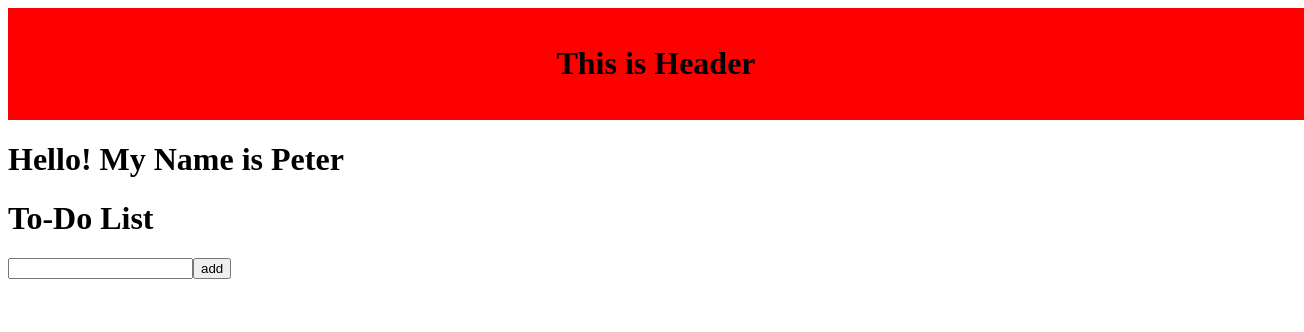
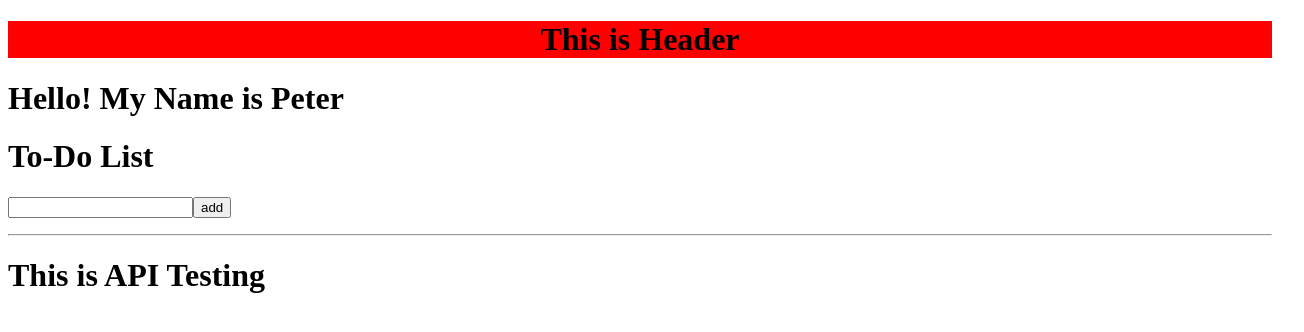
Before and after one commit to hao0609/react-project, a React (Vite) app: page / in a window 1280 px wide. Shown: the top 332 px of the page, 1304 px wide, since content can reach past the window. Built offline with nearby package versions, Linux system fonts and the light colour scheme.

Commit message:
嘗試透過 "fetch" 呼叫 API 在 useEffect

```diff
--- a/package.json
+++ b/package.json
@@ -10,6 +10,7 @@
     "preview": "vite preview"
   },
   "dependencies": {
+    "axios": "^1.9.0",
     "react": "^19.1.0",
     "react-dom": "^19.1.0"
   },
--- a/src/App.jsx
+++ b/src/App.jsx
@@ -1,49 +1,48 @@
 
-import { useState,useEffect } from "react";
+import { useState } from "react";
 import Header from './component/Header.jsx'
 import TaskList from './component/TaskList.jsx'
-
+import Api from './component/Api.jsx'
 
 
 function App() {
 
-// 如果是儲存資料用途，Vue 的 ref 對應 React 的 useState
-// 用 useState 宣告變數以及值變更的 callback function
+  const name = 'Peter'
 
-// EX: const [value,NewValue]= useState(0)
+  // 如果是儲存資料用途，Vue 的 ref 對應 React 的 useState
+  // 用 useState 宣告變數以及值變更的 callback function
 
+  // EX: const [value,NewValue]= useState(0)
+
+  // task 為 工作項目 newTask 為更新 task 的方法
   const [task,newTask] = useState('')
-  const name = 'Peter'
+
+  // taskList 為 工作項目列表 newTaskList 為更新 taskList 的方法
   const [taskList,newTaskList]=useState([])
 
+  // input 輸入框內容變更時更新 task 的值
   const Change = (e) =>{
     newTask(e.target.value)
   }
 
-
+  // 添加 task 至 tasklist
   const add_list = () =>{
+    // 若 task 不等於空字串時才添加
     if (task !== '') {
       newTaskList([...taskList,task])
     }
-
+    // 清空 task (輸入框內容)
+    newTask('')
   }
 
+  // 刪除 task 並更新 tasklist (提供 delete_task 方法 props 給 TaskList 子組件)
+  // index 來自 TaskList 子組件所點擊的該 task 項目 index 值
   const delete_task = (index)=>{
-    console.log(index);
-
+    // 利用 filter 篩選回傳不是 該 index 值的新陣列
+    let setNewTaskList = taskList.filter((_,i)=>i !== index)
+    // 更新新陣列
+    newTaskList(setNewTaskList)
   }
-
-  // React 的生命週期 useEffect
-  // useEffect (()=>{},[])
-  // 若後方為空陣列，代表組件掛載時會執行一次 (等於 VUE onMounted)
-  // 若後方為陣列裡放偵測的資料，組件掛載時會執行一次，資料變動時會再次執行
-  // (類似 VUE watch，但 watch 預設組件掛載時不會執行一次)
-  // ex:  useEffect(() => {function}, [value1,value2])，只要其中一筆資料變動就會執行
-
-  // useEffect(()=>{
-  //   console.log(taskList);
-
-  // },[taskList])
 
 
   return (
@@ -55,9 +54,11 @@ function App() {
         <input type="text" value={task} onChange={Change}/>
 
         <button onClick={add_list}>add</button>
+        {/* props 提供 taskList (task陣列清單) 跟 delete_task(刪除 task 方法) 給 TaskList子組件 */}
         <TaskList  taskList={taskList} delete_task={delete_task}/>
-   </>
-
+        <hr />
+        <Api/>
+    </>
 
   )
 }
--- a/src/assets/CSS/header.css
+++ b/src/assets/CSS/header.css
@@ -1,6 +1,5 @@
 header{
     width: 100%;
-    padding: 1rem;
     background-color: #ff0000;
     text-align: center;
 }
--- /dev/null
+++ b/src/component/Api.jsx
@@ -0,0 +1,52 @@
+import { useEffect } from "react";
+import axios from "axios"
+
+const Api = () => {
+
+ const getUserData = () =>{
+
+    // fetch 寫法
+    /*
+        fetch("https://jsonplaceholder.typicode.com/user")
+        .then((response)=>{
+            if (!response.ok) {
+                throw new Error(`HTTP 錯誤：${response.status}`)
+            }
+            return response.json()
+        })
+        .then((data)=>{
+            console.log(data);
+        })
+        .catch((error)=>{
+            console.error(error);
+        })
+    */
+
+
+
+ }
+
+ useEffect(getUserData,[])
+
+ return(
+    <>
+        <h1> This is API Testing</h1>
+
+    </>
+ )
+}
+
+export default Api
+
+
+// React 的生命週期 useEffect
+// useEffect (()=>{},[])
+// 若後方為空陣列，代表組件掛載時會執行一次 (等於 VUE onMounted)
+// 若後方為陣列裡放偵測的資料，組件掛載時會執行一次，資料變動時會再次執行
+// (類似 VUE watch，但 watch 預設組件掛載時不會執行一次)
+// ex:  useEffect(() => {function}, [value1,value2])，只要其中一筆資料變動就會執行
+
+// useEffect(()=>{
+//   console.log(taskList);
+
+// },[taskList])
```
Also changed, not shown: src/component/TaskList.jsx (+5 -7 lines), src/component/Header.jsx (line endings or trailing spaces), 1 other file (tests, documents, lock files or other folders).
